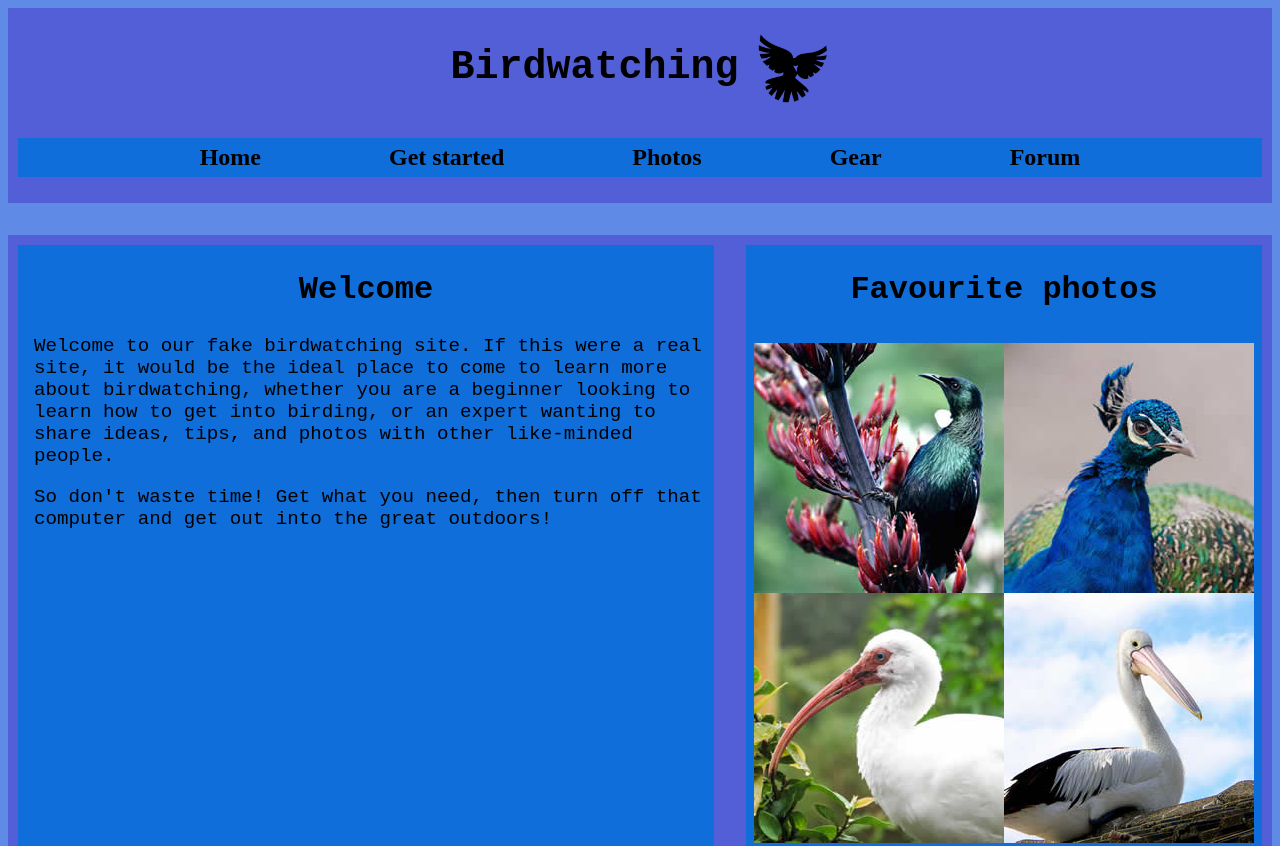
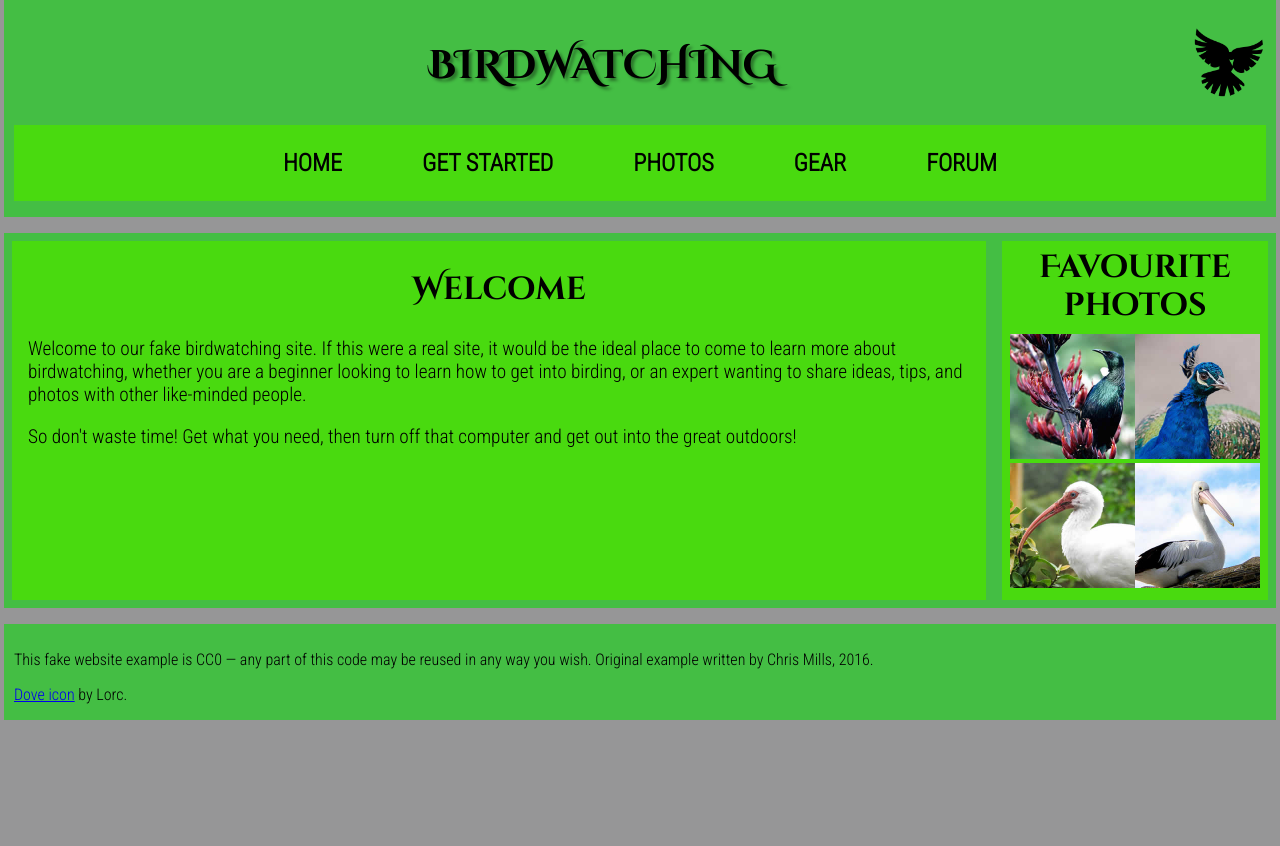
Before and after one commit to StephenBuchinskiy/cs408-m4.2, a website: page index.html in a window 1280 px wide. Shown: the top 846 px of the page. After the commit the page ends 800 px from the top, so only its background shows below. Drawn offline with Linux system fonts and the light colour scheme.

Commit message:
Actually finished the lab

```diff
--- a/css/style.css
+++ b/css/style.css
@@ -1,34 +1,38 @@
 body {
-    background-color: rgb(95, 138, 230);
+    background-color: rgb(150, 150, 151);
+    margin: 0 4px;
 }
 
 .box-background {
-    background-color: rgb(82, 95, 214);
-    padding: 10px;
+    background-color: rgb(68, 190, 68);
+    padding: 10px 10px 0.1px 10px;
 }
 
 .content-background {
-    background-color: rgb(15, 110, 218);
+    background-color: rgb(73, 218, 15);
 }
 
 .heading {
     display:flex;
-    justify-content: center;
+    justify-content: space-between;
     align-items: center;
-    gap: 1rem;
+    position: relative;
+    margin-top: 1rem;
 }
 
 .heading h1 {
+    font-family: 'Cinzel Decorative';
+    text-transform: uppercase;
     font-size: 250%;
-    font-family: 'Courier New', Courier, monospace;
+    text-shadow: 3px 3px 3px rgba(0, 0, 0, 0.37);
+    height: 50px;
+    width: auto;
+    margin: 0 auto;
+    text-align: center;
+    flex: 0 1 auto;
 }
 
-.title {
-    height: 50px;
-    width: auto;
-}
-
-.title-image {
+.heading img {
     height: 75px;
     width: auto;
 }
@@ -37,10 +41,9 @@ body {
     list-style: none;
     display: flex;
     justify-content: center;
-    padding: 6px;
-    margin-top: 1rem;
-    gap: 8rem;
-    background-color: rgb(15, 110, 218);
+    padding: 1.5rem;
+    margin-top: 1.5rem;
+    gap: 5rem;
 }
 
 .navigation a {
@@ -50,24 +53,28 @@ body {
 }
 
 .navigation li {
+    font-family: 'Roboto Condensed';
+    text-transform: uppercase;
     font-size: 150%;
 }
 
 .main-text {
     display: flex;
-    gap: 2rem;
-    margin-top: 2rem;
+    gap: 1rem;
+    margin-top: 1rem;
+    padding: 0.5rem;
 }
 
 .main-text h2 {
     text-align: center;
     font-size: 200%;
-    font-family: 'Courier New', Courier, monospace;
+    font-family: 'Cinzel Decorative';
+    word-break: break-all;
 }
 
 .main-text p {
     font-size: larger;
-    font-family: 'Courier New', Courier, monospace;
+    font-family: 'Roboto Condensed';
     padding-left: 1rem;
 }
 
@@ -78,7 +85,9 @@ body {
 .image-sidebar {
     display: grid;
     grid-template-columns: 1fr 1fr;
-    padding: 8px;
+    gap: 0;
+    width: 250px;
+    margin: 0;
 }
 
 .image-sidebar a {
@@ -87,16 +96,37 @@ body {
 
 .image-sidebar img {
     width: 100%;
-    display: block;
+    height: auto;
+    object-fit: cover;
+    margin: 0;
+    padding: 0;
 }
 
 .footer-text {
     display: block;
     gap: 2rem;
-    margin-top: 2rem;
+    margin-top: 1rem;
 }
 
 .footer-text p {
-    font-style: italic;
-    font-size: 90%;
+    font-family: 'Roboto Condensed';
 }
+
+aside.content-background {
+    padding: 0.5rem;
+}
+
+aside.content-background h2 {
+    margin: 0 0 0.5rem 0;
+    line-height: 1.2;
+    word-break: break-all;
+    white-space: pre-line;
+    display: block;
+}
+
+aside.content-background h2 {
+    text-align: center;
+}
+aside.content-background h2 span {
+    display: block;
+}
--- a/index.html
+++ b/index.html
@@ -15,11 +15,11 @@
 
       <header class="box-background">
         <div class="heading">
-          <h1 class="title">Birdwatching</h1>
-          <img src="img/dove.png" alt="a simple dove logo" class="title-image">
+          <h1>Birdwatching</h1>
+          <img src="img/dove.png" alt="a simple dove logo">
         </div>
 
-        <nav>
+        <nav class="content-background">
           <ul class="navigation">
             <li><a href="#">Home</a></li>
             <li><a href="#">Get started</a></li>
@@ -40,7 +40,7 @@
         </section>
 
         <aside class="content-background">
-          <h2>Favourite photos</h2>
+          <h2><span>Favourite</span> <span>photos</span></h2>
           <div class="image-sidebar">
             <a href="img/favorite-1.jpg"><img src="img/favorite-1_th.jpg" alt="Small black bird, black claws, long black slender beak, links to larger version of the image"></a>
             <a href="img/favorite-2.jpg"><img src="img/favorite-2_th.jpg" alt="Top half of a pretty bird with bright blue plumage on neck, light colored beak, blue headdress, links to larger version of the image"></a>
```
Also changed, not shown: README.md.
